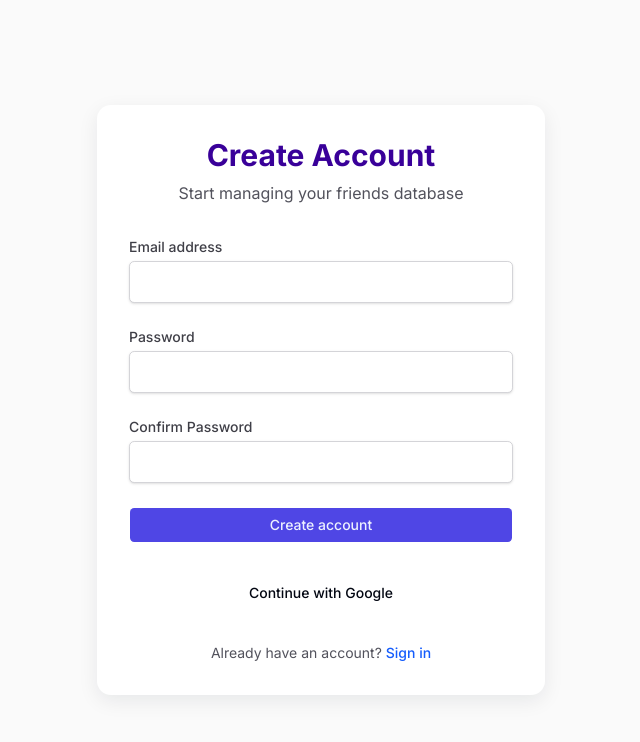
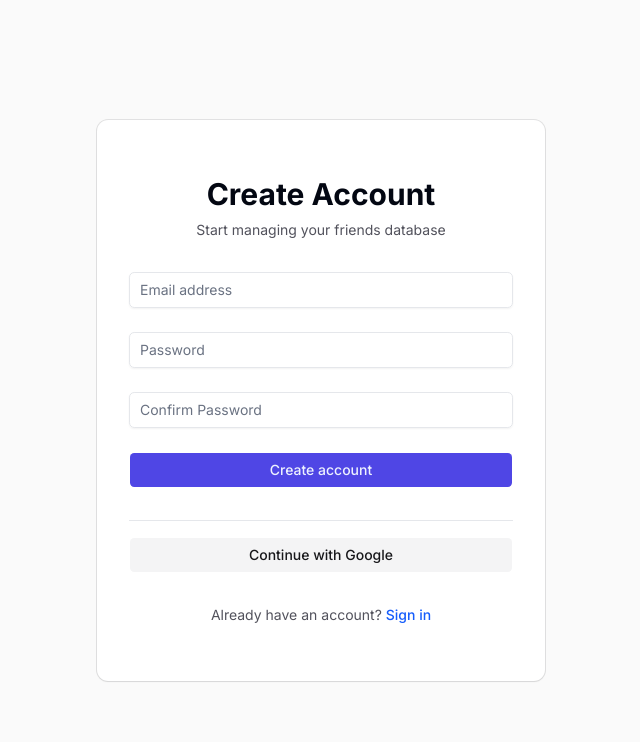
Before and after one commit to MareliBasson/oremi-mvp, a Next.js app: page /auth/signup in a window 1280 px wide. Shown: the top 742 px of the page, without its empty margins (319-959 px from the left). Built offline with nearby package versions, Linux system fonts and the light colour scheme; no server answers.

Commit message:
Create reusable authCard to keep auth pages consistent

```diff
--- /dev/null
+++ b/app/auth/AuthCard.tsx
@@ -0,0 +1,76 @@
+'use client'
+
+import * as React from 'react'
+import {
+	Card,
+	CardContent,
+	CardFooter,
+	CardTitle,
+	CardDescription,
+} from '@/components/ui/card'
+import { Separator } from '@/components/ui/separator'
+import { Button } from '@/components/ui/button'
+
+type AuthCardProps = {
+	title: string
+	subtitle?: string
+	children?: React.ReactNode
+	onGoogleClick?: () => void | Promise<void>
+	showGoogle?: boolean
+	googleLabel?: string
+	footer?: React.ReactNode
+}
+
+export default function AuthCard({
+	title,
+	subtitle,
+	children,
+	onGoogleClick,
+	showGoogle = true,
+	googleLabel = 'Continue with Google',
+	footer,
+}: AuthCardProps) {
+	return (
+		<div className='flex min-h-screen items-center justify-center bg-zinc-50 dark:bg-zinc-950 p-4'>
+			<Card className='w-full max-w-md'>
+				<CardContent className='space-y-8 p-8'>
+					<div>
+						<CardTitle>
+							<h2 className='text-3xl font-bold text-center'>
+								{title}
+							</h2>
+						</CardTitle>
+						{subtitle ? (
+							<CardDescription>
+								<p className='mt-2 text-center text-zinc-600 dark:text-zinc-400'>
+									{subtitle}
+								</p>
+							</CardDescription>
+						) : null}
+					</div>
+
+					<div>{children}</div>
+
+					{showGoogle && (
+						<div>
+							<Separator className='my-4' />
+							<Button
+								variant='secondary'
+								onClick={onGoogleClick}
+								className='w-full flex justify-center items-center gap-2'
+							>
+								{googleLabel}
+							</Button>
+						</div>
+					)}
+
+					{footer ? (
+						<CardFooter className='justify-center'>
+							{footer}
+						</CardFooter>
+					) : null}
+				</CardContent>
+			</Card>
+		</div>
+	)
+}
--- a/app/auth/login/page.tsx
+++ b/app/auth/login/page.tsx
@@ -6,7 +6,9 @@ import Link from 'next/link'
 import { useAuth } from '@/contexts/AuthContext'
 import Loading from '@/components/Loading'
 import { Button } from '@/components/ui/button'
-import Input from '@/components/Input'
+import { Input } from '@/components/ui/input'
+import { Separator } from '@/components/ui/separator'
+import AuthCard from '../AuthCard'
 
 export default function LoginPage() {
 	const [email, setEmail] = useState('')
@@ -35,61 +37,10 @@ export default function LoginPage() {
 	if (loading) return <Loading />
 
 	return (
-		<div className='flex min-h-screen items-center justify-center bg-zinc-50 dark:bg-zinc-950 p-4'>
-			<div className='w-full max-w-md space-y-8 bg-white dark:bg-zinc-900 p-8 rounded-lg shadow-lg'>
-				<div>
-					<h2 className='text-3xl font-bold text-center text-zinc-900 dark:text-white'>
-						Sign In
-					</h2>
-					<p className='mt-2 text-center text-zinc-600 dark:text-zinc-400'>
-						Access your friends database
-					</p>
-				</div>
-
-				{error && (
-					<div className='bg-red-50 dark:bg-red-900/20 border border-red-200 dark:border-red-800 text-red-700 dark:text-red-400 px-4 py-3 rounded'>
-						{error}
-					</div>
-				)}
-
-				<form onSubmit={handleSubmit} className='space-y-6'>
-					<Input
-						id='email'
-						name='email'
-						type='email'
-						autoComplete='email'
-						required
-						label='Email address'
-						value={email}
-						onChange={(e) => setEmail(e.target.value)}
-					/>
-
-					<Input
-						id='password'
-						name='password'
-						type='password'
-						autoComplete='current-password'
-						required
-						label='Password'
-						value={password}
-						onChange={(e) => setPassword(e.target.value)}
-					/>
-
-					<div>
-						<Button
-							type='submit'
-							disabled={loading}
-							className='w-full'
-						>
-							{loading ? 'Signing in...' : 'Sign in'}
-						</Button>
-					</div>
-				</form>
-
-				<div className='mt-4'>
-					<Button
-						variant='ghost'
-						onClick={async () => {
+		<AuthCard
+			title='Sign In'
+			subtitle='Access your friends database'
+			onGoogleClick={async () => {
 				setError('')
 				setLoading(true)
 				try {
@@ -97,19 +48,12 @@ export default function LoginPage() {
 					router.push('/friends')
 				} catch (err) {
 					const error = err as Error
-								setError(
-									error.message || 'Google sign-in failed'
-								)
+					setError(error.message || 'Google sign-in failed')
 				} finally {
 					setLoading(false)
 				}
 			}}
-						className='w-full flex justify-center items-center gap-2'
-					>
-						Continue with Google
-					</Button>
-				</div>
-
+			footer={
 				<div className='text-center text-sm'>
 					<span className='text-zinc-600 dark:text-zinc-400'>
 						Don&apos;t have an account?{' '}
@@ -121,7 +65,43 @@ export default function LoginPage() {
 						Sign up
 					</Link>
 				</div>
+			}
+		>
+			{error && (
+				<div className='bg-red-50 dark:bg-red-900/20 border border-red-200 dark:border-red-800 text-red-700 dark:text-red-400 px-4 py-3 rounded'>
+					{error}
 				</div>
+			)}
+
+			<form onSubmit={handleSubmit} className='space-y-6 '>
+				<Input
+					id='email'
+					name='email'
+					type='email'
+					autoComplete='email'
+					required
+					placeholder='Email address'
+					value={email}
+					onChange={(e) => setEmail(e.target.value)}
+				/>
+
+				<Input
+					id='password'
+					name='password'
+					type='password'
+					autoComplete='current-password'
+					required
+					placeholder='Password'
+					value={password}
+					onChange={(e) => setPassword(e.target.value)}
+				/>
+
+				<div>
+					<Button type='submit' disabled={loading} className='w-full'>
+						{loading ? 'Signing in...' : 'Sign in'}
+					</Button>
 				</div>
+			</form>
+		</AuthCard>
 	)
 }
--- a/app/auth/signup/page.tsx
+++ b/app/auth/signup/page.tsx
@@ -6,7 +6,9 @@ import Link from 'next/link'
 import { useAuth } from '@/contexts/AuthContext'
 import Loading from '@/components/Loading'
 import { Button } from '@/components/ui/button'
-import Input from '@/components/Input'
+import { Input } from '@/components/ui/input'
+import { Separator } from '@/components/ui/separator'
+import AuthCard from '../AuthCard'
 
 export default function SignupPage() {
 	const [email, setEmail] = useState('')
@@ -47,20 +49,36 @@ export default function SignupPage() {
 	if (loading) return <Loading />
 
 	return (
-		<div className='flex min-h-screen items-center justify-center bg-zinc-50 dark:bg-zinc-950 p-4'>
-			<div className='w-full max-w-md space-y-8 card dark:bg-zinc-900 p-8'>
-				<div>
-					<h2
-						className='text-3xl font-bold text-center'
-						style={{ color: 'var(--color-primary)' }}
+		<AuthCard
+			title='Create Account'
+			subtitle='Start managing your friends database'
+			onGoogleClick={async () => {
+				setError('')
+				setLoading(true)
+				try {
+					await signInWithGoogle()
+					router.push('/friends')
+				} catch (err) {
+					const error = err as Error
+					setError(error.message || 'Google sign-in failed')
+				} finally {
+					setLoading(false)
+				}
+			}}
+			footer={
+				<div className='text-center text-sm'>
+					<span className='text-zinc-600 dark:text-zinc-400'>
+						Already have an account?{' '}
+					</span>
+					<Link
+						href='/auth/login'
+						className='font-medium text-blue-600 hover:text-blue-500 dark:text-blue-400 dark:hover:text-blue-300'
 					>
-						Create Account
-					</h2>
-					<p className='mt-2 text-center text-zinc-600 dark:text-zinc-400'>
-						Start managing your friends database
-					</p>
+						Sign in
+					</Link>
 				</div>
-
+			}
+		>
 			{error && (
 				<div className='bg-red-50 dark:bg-red-900/20 border border-red-200 dark:border-red-800 text-red-700 dark:text-red-400 px-4 py-3 rounded'>
 					{error}
@@ -74,7 +92,7 @@ export default function SignupPage() {
 					type='email'
 					autoComplete='email'
 					required
-						label='Email address'
+					placeholder='Email address'
 					value={email}
 					onChange={(e) => setEmail(e.target.value)}
 				/>
@@ -85,7 +103,7 @@ export default function SignupPage() {
 					type='password'
 					autoComplete='new-password'
 					required
-						label='Password'
+					placeholder='Password'
 					value={password}
 					onChange={(e) => setPassword(e.target.value)}
 				/>
@@ -96,58 +114,17 @@ export default function SignupPage() {
 					type='password'
 					autoComplete='new-password'
 					required
-						label='Confirm Password'
+					placeholder='Confirm Password'
 					value={confirmPassword}
 					onChange={(e) => setConfirmPassword(e.target.value)}
 				/>
 
 				<div>
-						<Button
-							type='submit'
-							disabled={loading}
-							className='w-full'
-						>
+					<Button type='submit' disabled={loading} className='w-full'>
 						{loading ? 'Creating account...' : 'Create account'}
 					</Button>
 				</div>
 			</form>
-
-				<div className='mt-4'>
-					<Button
-						variant='ghost'
-						onClick={async () => {
-							setError('')
-							setLoading(true)
-							try {
-								await signInWithGoogle()
-								router.push('/friends')
-							} catch (err) {
-								const error = err as Error
-								setError(
-									error.message || 'Google sign-in failed'
-								)
-							} finally {
-								setLoading(false)
-							}
-						}}
-						className='w-full flex justify-center items-center gap-2'
-					>
-						Continue with Google
-					</Button>
-				</div>
-
-				<div className='text-center text-sm'>
-					<span className='text-zinc-600 dark:text-zinc-400'>
-						Already have an account?{' '}
-					</span>
-					<Link
-						href='/auth/login'
-						className='font-medium text-blue-600 hover:text-blue-500 dark:text-blue-400 dark:hover:text-blue-300'
-					>
-						Sign in
-					</Link>
-				</div>
-			</div>
-		</div>
+		</AuthCard>
 	)
 }
--- a/components/FriendFormModal.tsx
+++ b/components/FriendFormModal.tsx
@@ -1,6 +1,6 @@
 'use client'
 
-import React, { useEffect, useState, useRef } from 'react'
+import React, { useEffect, useState } from 'react'
 import { Button } from './ui/button'
 import {
 	Dialog,
@@ -16,6 +16,8 @@ import { useRouter } from 'next/navigation'
 import { useAuth } from '@/contexts/AuthContext'
 import { friendsService } from '@/lib/friendsService'
 import { FriendInput } from '@/types/friend'
+import { Input } from './ui/input'
+import { Textarea } from './ui/textarea'
 
 export default function FriendFormModal() {
 	const { isOpen, closeModal, editingFriend, notifySaved } = useFriendModal()
@@ -52,12 +54,10 @@ export default function FriendFormModal() {
 		}
 	}, [editingFriend, isOpen])
 
-	const nameRef = useRef<HTMLInputElement | null>(null)
-
 	useEffect(() => {
 		if (isOpen) {
 			// focus the name input when the modal opens
-			setTimeout(() => nameRef.current?.focus(), 0)
+			setTimeout(() => document.getElementById('friend-name')?.focus(), 0)
 		}
 	}, [isOpen])
 
@@ -101,8 +101,8 @@ export default function FriendFormModal() {
 						<label className='block text-sm font-medium mb-1'>
 							Name *
 						</label>
-						<input
-							ref={nameRef}
+						<Input
+							id='friend-name'
 							required
 							value={formData.name}
 							onChange={(e) =>
@@ -111,7 +111,6 @@ export default function FriendFormModal() {
 									name: e.target.value,
 								})
 							}
-							className='w-full px-3 py-2 border rounded bg-white dark:bg-zinc-800'
 						/>
 					</div>
 
@@ -119,7 +118,7 @@ export default function FriendFormModal() {
 						<label className='block text-sm font-medium mb-1'>
 							Email
 						</label>
-						<input
+						<Input
 							type='email'
 							value={formData.email}
 							onChange={(e) =>
@@ -128,7 +127,6 @@ export default function FriendFormModal() {
 									email: e.target.value,
 								})
 							}
-							className='w-full px-3 py-2 border rounded bg-white dark:bg-zinc-800'
 						/>
 					</div>
 
@@ -136,7 +134,7 @@ export default function FriendFormModal() {
 						<label className='block text-sm font-medium mb-1'>
 							Phone
 						</label>
-						<input
+						<Input
 							value={formData.phone}
 							onChange={(e) =>
 								setFormData({
@@ -144,7 +142,6 @@ export default function FriendFormModal() {
 									phone: e.target.value,
 								})
 							}
-							className='w-full px-3 py-2 border rounded bg-white dark:bg-zinc-800'
 						/>
 					</div>
 
@@ -152,7 +149,7 @@ export default function FriendFormModal() {
 						<label className='block text-sm font-medium mb-1'>
 							Birthday
 						</label>
-						<input
+						<Input
 							type='date'
 							value={formData.birthday}
 							onChange={(e) =>
@@ -161,7 +158,6 @@ export default function FriendFormModal() {
 									birthday: e.target.value,
 								})
 							}
-							className='w-full px-3 py-2 border rounded bg-white dark:bg-zinc-800'
 						/>
 					</div>
 
@@ -169,7 +165,7 @@ export default function FriendFormModal() {
 						<label className='block text-sm font-medium mb-1'>
 							Notes
 						</label>
-						<textarea
+						<Textarea
 							rows={3}
 							value={formData.notes}
 							onChange={(e) =>
@@ -178,7 +174,6 @@ export default function FriendFormModal() {
 									notes: e.target.value,
 								})
 							}
-							className='w-full px-3 py-2 border rounded bg-white dark:bg-zinc-800'
 						/>
 					</div>
 
```
Lines whose indentation alone changed are shown as unchanged.
